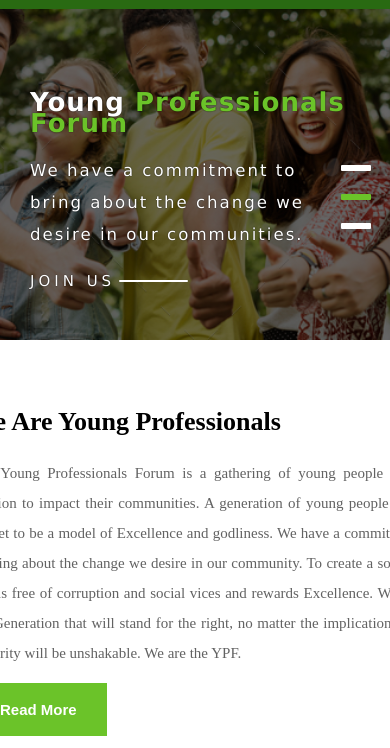
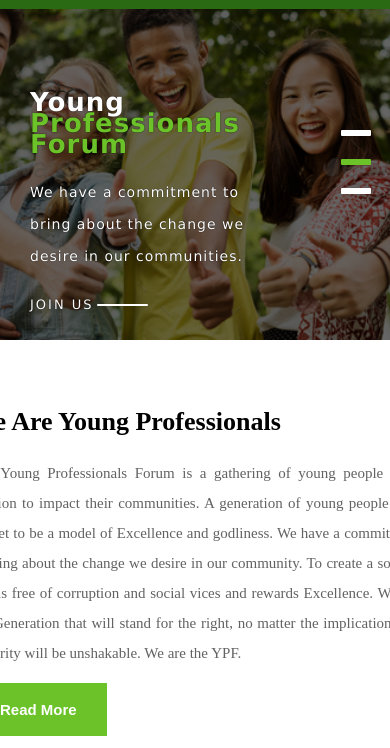
Before and after one commit to ziglewis/YPF_ONITSHA_1_WEBSITE, a plain HTML site: page index.html in a window 390 px wide. Shown: the part 75-823 px from the top of the page. Drawn offline with nearby package versions, Linux system fonts and the light colour scheme.

Commit message:
editing for responsiveness

```diff
--- a/style.css
+++ b/style.css
@@ -931,7 +931,7 @@ footer p{
 
     .scrol-images-background{
 
-        padding: 0px 2% 10px 30px;
+        padding: 0px 80px 10px 30px;
         width: 100%;
         height: 350px;
 
@@ -952,11 +952,34 @@ footer p{
     }
 
     .scrol-images-writeup-right{
-
-        right: 5%;
-        top: 50%;
+         right: 5%;
+        top: 140px;
     }
 
+    /*  */
+
+.hero-content{
+    line-height: 2rem;
+    font-size:14px;
+    letter-spacing: 1px;
+    font-weight:300;
+    width: 500px;
+    max-width: 90%;
+
+}
+
+/* .Hero-footer{
+    display: flex;
+    padding: 4px 0px;
+
+} */
+
+.Hero-footer a {
+    font-size: 13px;
+    letter-spacing: 2px;
+    font-weight: 400;
+    line-height: 30px;
+        }
 
 }
 
@@ -966,9 +989,9 @@ footer p{
 @media (min-width: 801px) {
     .pop-up, hr {
 
-        margin-top: -7000px;
+             margin-top: -7000px;
              z-index: -6;
-        visibility: hidden;
+             visibility: hidden;
 
     }
 
```
